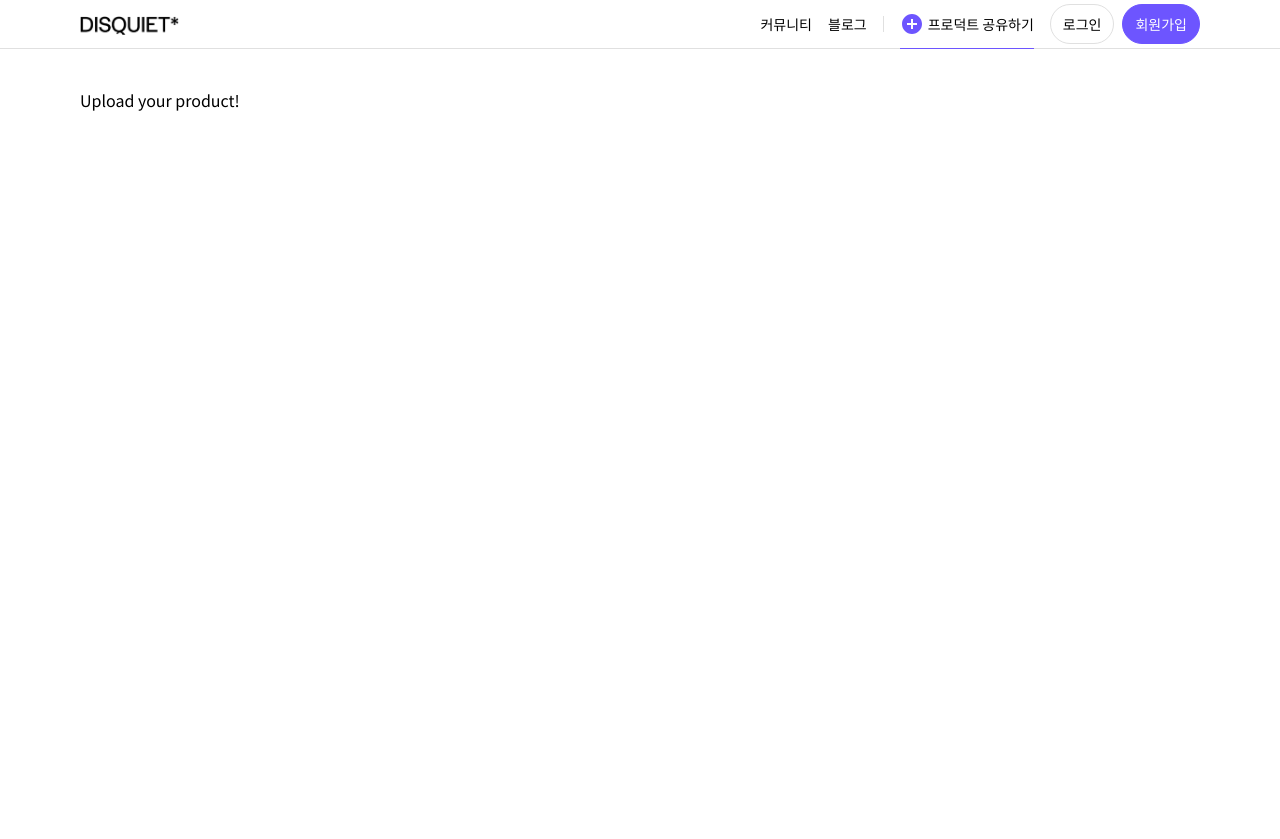
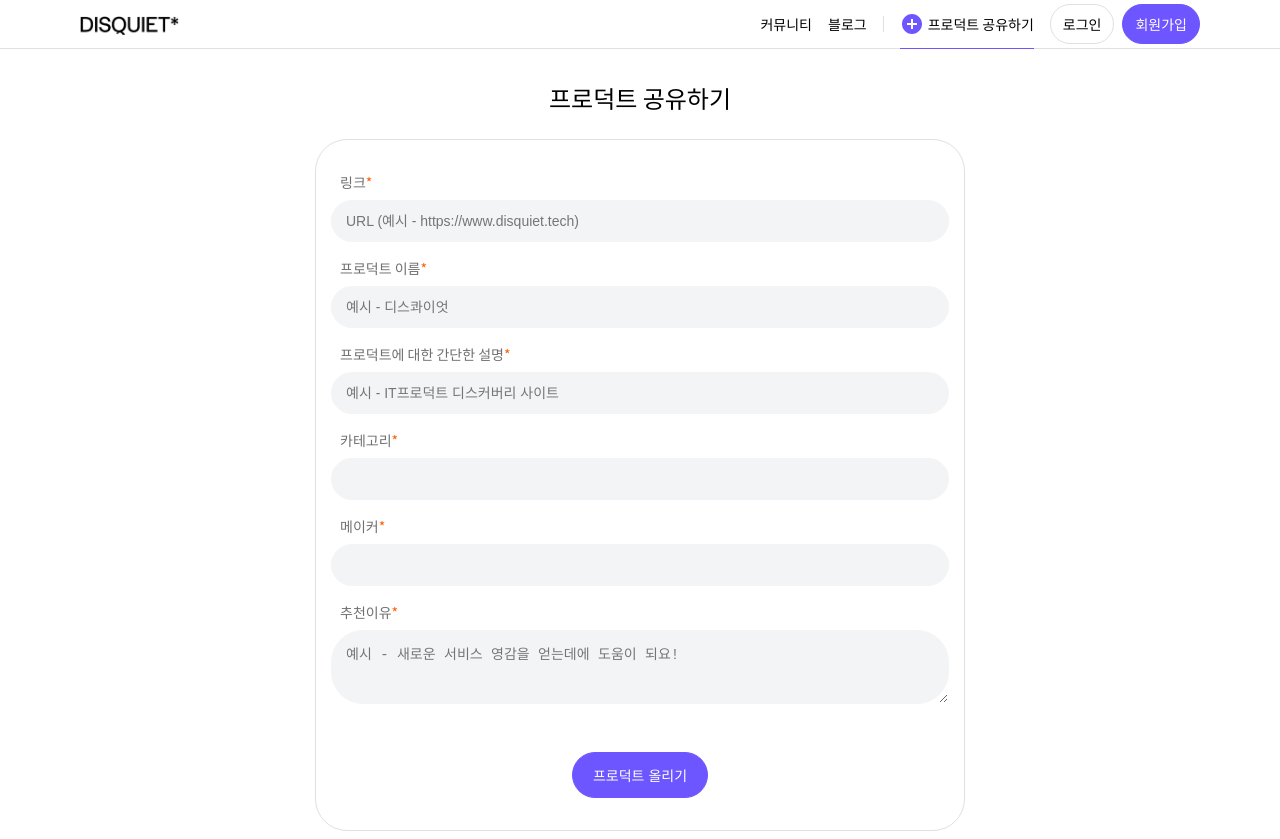
Before and after one commit to hpark0011/disquiet-client, a React (Create React App) app: page /product/new in a window 1280 px wide. Before the commit the page ends 800 px from the top, so only its background shows below. Built offline with nearby package versions, Linux system fonts and the light colour scheme.

Commit message:
add product upload page

```diff
--- a/src/pages/product/ProductUploadPage.js
+++ b/src/pages/product/ProductUploadPage.js
@@ -1,11 +1,137 @@
-import { Section, Container } from "../../GlobalStyles";
+import React, { useState } from "react";
+import styled, { ThemeProvider } from "styled-components";
+import theme from "../../theme";
 
 function ProductUploadPage() {
+  const [text, setText] = useState("");
+
+  const handleSubmit = () => {};
+
   return (
     <Section>
-      <Container>Upload your product!</Container>
+      <ThemeProvider theme={theme}>
+        <Container>
+          <p>프로덕트 공유하기</p>
+          <FormWrapper onSubmit={handleSubmit}>
+            <FormLabel type="label">
+              링크<Span>*</Span>
+            </FormLabel>
+            <FormInput
+              type="text"
+              placeholder="URL (예시 - https://www.disquiet.tech)"
+            />
+            <FormLabel type="label">
+              프로덕트 이름<Span>*</Span>
+            </FormLabel>
+            <FormInput type="text" placeholder="예시 - 디스콰이엇" />
+            <FormLabel type="label">
+              프로덕트에 대한 간단한 설명<Span>*</Span>
+            </FormLabel>
+            <FormInput
+              type="text"
+              placeholder="예시 - IT프로덕트 디스커버리 사이트"
+            />
+            <FormLabel type="label">
+              카테고리<Span>*</Span>
+            </FormLabel>
+            <FormInput type="text" />
+            <FormLabel type="label" placeholder="">
+              메이커<Span>*</Span>
+            </FormLabel>
+            <FormInput type="text" />
+            <FormLabel type="label" placeholder="">
+              추천이유<Span>*</Span>
+            </FormLabel>
+            <TextArea
+              type="textarea"
+              placeholder="예시 - 새로운 서비스 영감을 얻는데에 도움이 되요!"
+            />
+            <FormSubmitBtn type="submit" value="프로덕트 올리기" />
+          </FormWrapper>
+        </Container>
+      </ThemeProvider>
     </Section>
   );
 }
 
+const Section = styled.div`
+  display: block;
+`;
+
+const Container = styled.div`
+  display: block;
+  margin: auto;
+  padding: 0.5rem;
+  width: auto;
+  height: auto;
+  max-width: 1120px;
+  display: block;
+
+  p {
+    text-align: center;
+    font-size: ${({ theme }) => theme.fontSizes.xxl};
+    font-weight: 400;
+  }
+`;
+
+const FormWrapper = styled.form`
+  display: flex;
+  flex-direction: column;
+  align-items: center;
+  margin: auto;
+  padding: 2rem 1.5rem;
+  margin-top: 1.5rem;
+  background-color: transparent;
+  width: 37.5rem;
+  border-radius: 2rem;
+  border: 1px solid ${({ theme }) => theme.colors.gray_2};
+`;
+
+const FormLabel = styled.form`
+  display: block;
+  width: 100%;
+  text-align: left;
+  font-size: ${({ theme }) => theme.fontSizes.sm};
+  color: ${({ theme }) => theme.colors.gray_4};
+  margin-bottom: 0.5rem;
+`;
+
+const FormInput = styled.input`
+  display: flex;
+  width: 98%;
+  background-color: ${({ theme }) => theme.colors.gray_1};
+  border: 1px solid ${({ theme }) => theme.colors.gray_1};
+  border-radius: 2rem;
+  font-size: ${({ theme }) => theme.fontSizes.sm};
+  padding: 0.75rem 0.875rem;
+  margin-bottom: 1rem;
+`;
+
+const TextArea = styled.textarea`
+  display: flex;
+  width: 98%;
+  background-color: ${({ theme }) => theme.colors.gray_1};
+  border: 1px solid ${({ theme }) => theme.colors.gray_1};
+  border-radius: 2rem;
+  font-size: ${({ theme }) => theme.fontSizes.sm};
+  padding: 0.75rem 0.875rem;
+  margin-bottom: 1rem;
+  height: 3rem;
+`;
+
+const FormSubmitBtn = styled.input`
+  display: block;
+  margin: auto;
+  background-color: ${({ theme }) => theme.colors.primary};
+  border: 1px solid ${({ theme }) => theme.colors.primary};
+  border-radius: 2rem;
+  padding: 0.75rem 1.25rem;
+  color: #fff;
+  margin-top: 2rem;
+  font-size: ${({ theme }) => theme.fontSizes.sm};
+`;
+
+const Span = styled.span`
+  color: #ff5c00;
+`;
 export default ProductUploadPage;
```
